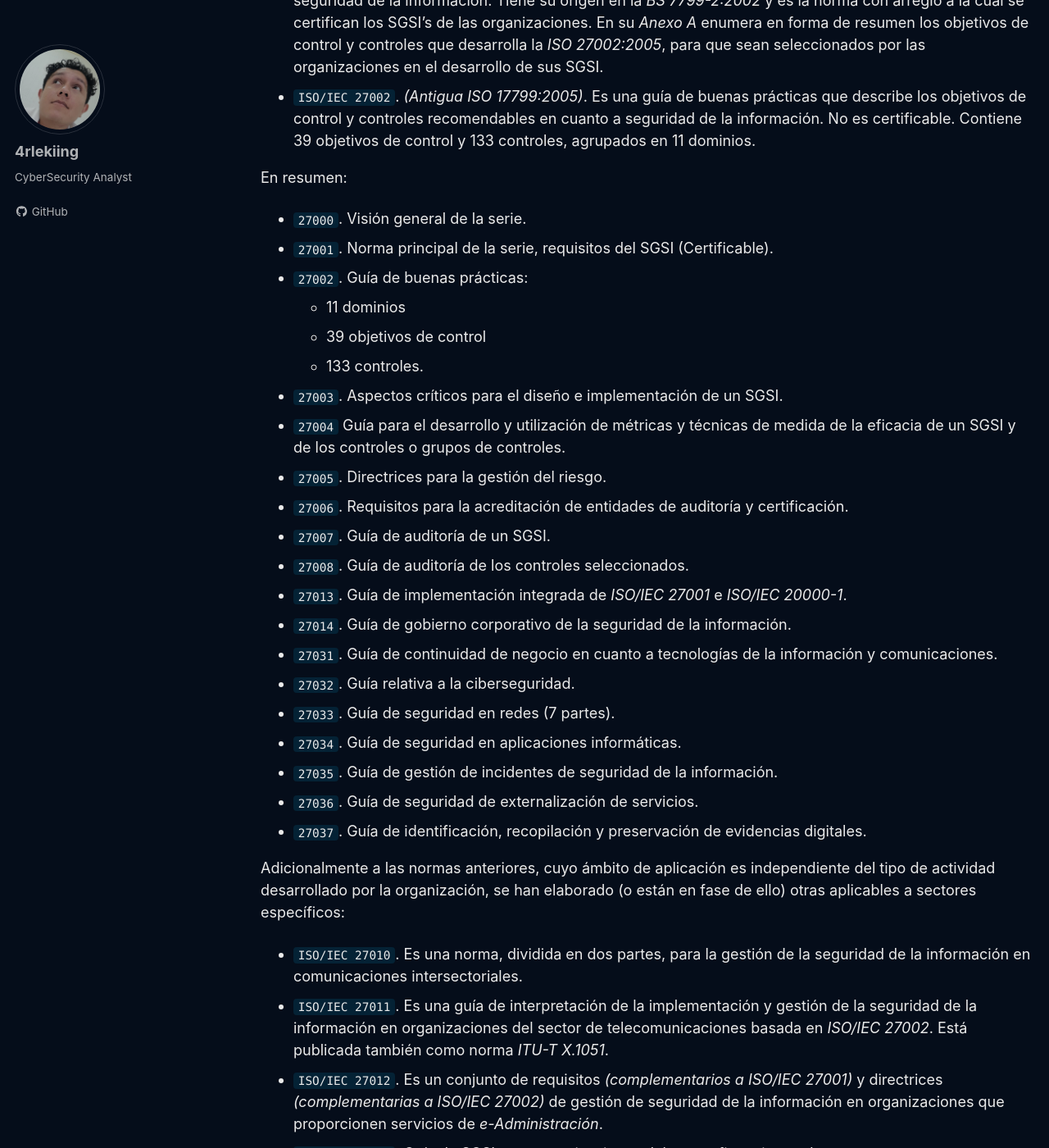
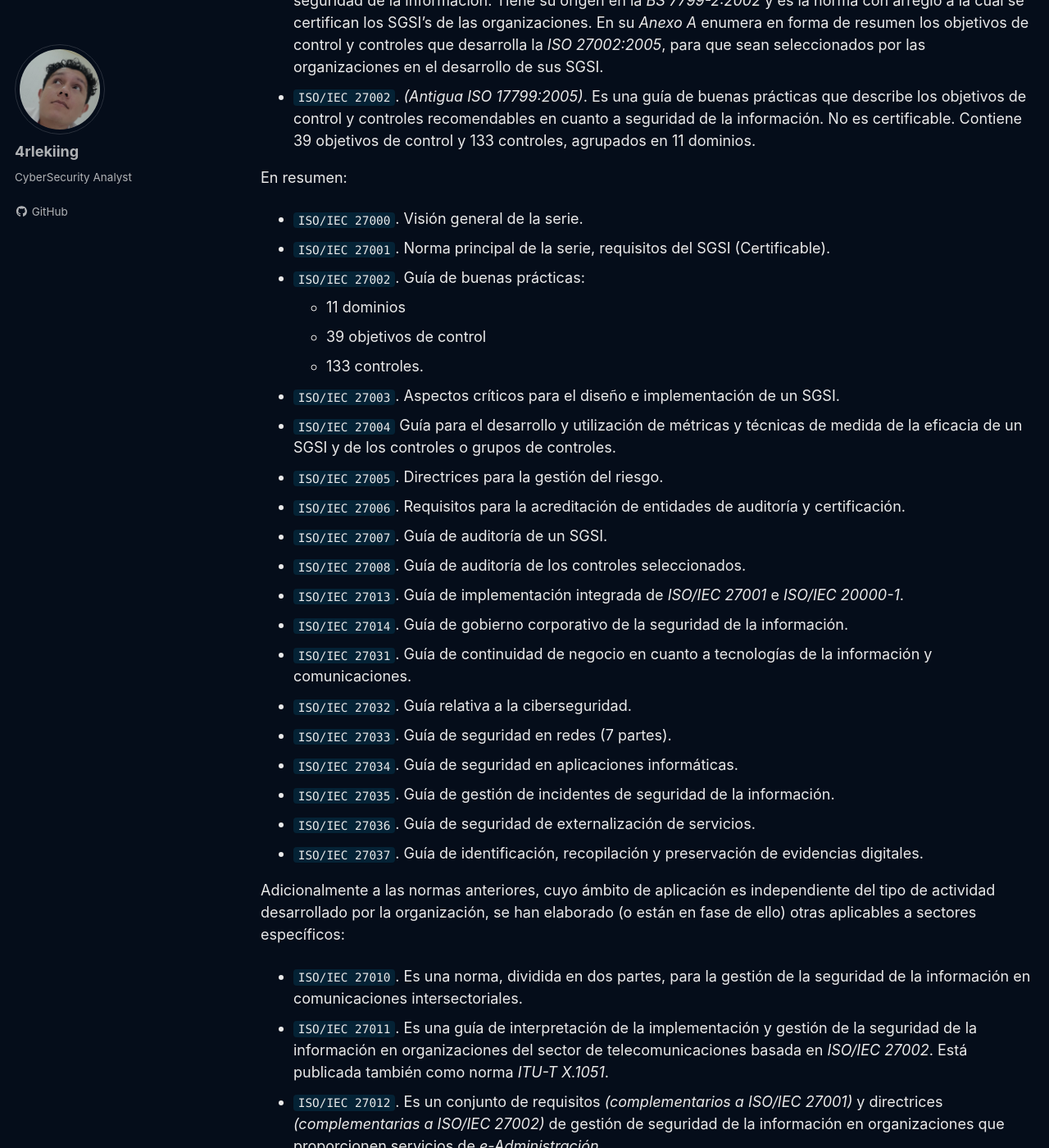
Before and after one commit to 4rleking/ISO27001.github.io, a Jekyll site: the page built from _posts/2023-08-02-Historia.md, in a window 1280 px wide and 1400 px high, scrolled down 1707 px. Shown: the whole window at 82% size. Built offline with Jekyll 4.4.1, drawn with Linux system fonts in a browser that asks for light colours; cached includes are drawn as plain includes; a script that is not in the unit is left out.

Commit message:
Update 2023-08-02-Historia.md

```diff
--- a/_posts/2023-08-02-Historia.md
+++ b/_posts/2023-08-02-Historia.md
@@ -35,27 +35,27 @@ Las más conocidas son:
 
 En resumen:
 
-* `27000`. Visión general de la serie.
-* `27001`. Norma principal de la serie, requisitos del SGSI (Certificable).
-* `27002`. Guía de buenas prácticas:
+* `ISO/IEC 27000`. Visión general de la serie.
+* `ISO/IEC 27001`. Norma principal de la serie, requisitos del SGSI (Certificable).
+* `ISO/IEC 27002`. Guía de buenas prácticas:
   * 11 dominios
   * 39 objetivos de control
   * 133 controles.
-* `27003`. Aspectos críticos para el diseño e implementación de un SGSI.
-* `27004` Guía para el desarrollo y utilización de métricas y técnicas de medida de la eficacia de un SGSI y de los controles o grupos de controles.
-* `27005`. Directrices para la gestión del riesgo.
-* `27006`. Requisitos para la acreditación de entidades de auditoría y certificación.
-* `27007`. Guía de auditoría de un SGSI.
-* `27008`. Guía de auditoría de los controles seleccionados.
-* `27013`. Guía de implementación integrada de *ISO/IEC 27001* e *ISO/IEC 20000-1*.
-* `27014`. Guía de gobierno corporativo de la seguridad de la información.
-* `27031`. Guía de continuidad de negocio en cuanto a tecnologías de la información y comunicaciones.
-* `27032`. Guía relativa a la ciberseguridad.
-* `27033`. Guía de seguridad en redes (7 partes).
-* `27034`. Guía de seguridad en aplicaciones informáticas.
-* `27035`. Guía de gestión de incidentes de seguridad de la información.
-* `27036`. Guía de seguridad de externalización de servicios.
-* `27037`. Guía de identificación, recopilación y preservación de evidencias digitales.
+* `ISO/IEC 27003`. Aspectos críticos para el diseño e implementación de un SGSI.
+* `ISO/IEC 27004` Guía para el desarrollo y utilización de métricas y técnicas de medida de la eficacia de un SGSI y de los controles o grupos de controles.
+* `ISO/IEC 27005`. Directrices para la gestión del riesgo.
+* `ISO/IEC 27006`. Requisitos para la acreditación de entidades de auditoría y certificación.
+* `ISO/IEC 27007`. Guía de auditoría de un SGSI.
+* `ISO/IEC 27008`. Guía de auditoría de los controles seleccionados.
+* `ISO/IEC 27013`. Guía de implementación integrada de *ISO/IEC 27001* e *ISO/IEC 20000-1*.
+* `ISO/IEC 27014`. Guía de gobierno corporativo de la seguridad de la información.
+* `ISO/IEC 27031`. Guía de continuidad de negocio en cuanto a tecnologías de la información y comunicaciones.
+* `ISO/IEC 27032`. Guía relativa a la ciberseguridad.
+* `ISO/IEC 27033`. Guía de seguridad en redes (7 partes).
+* `ISO/IEC 27034`. Guía de seguridad en aplicaciones informáticas.
+* `ISO/IEC 27035`. Guía de gestión de incidentes de seguridad de la información.
+* `ISO/IEC 27036`. Guía de seguridad de externalización de servicios.
+* `ISO/IEC 27037`. Guía de identificación, recopilación y preservación de evidencias digitales.
 
 Adicionalmente a las normas anteriores, cuyo ámbito de aplicación es independiente del tipo de actividad desarrollado por la organización, se han elaborado (o están en fase de ello) otras aplicables a sectores específicos:
 
```
